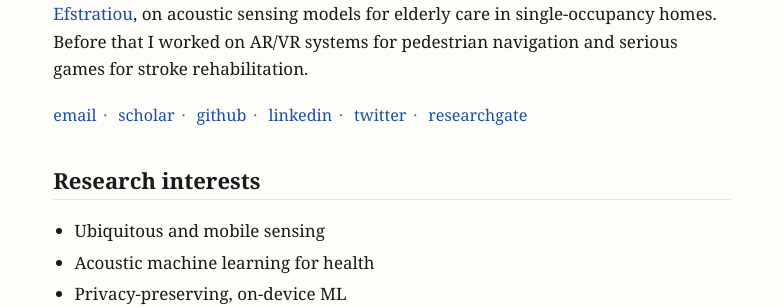
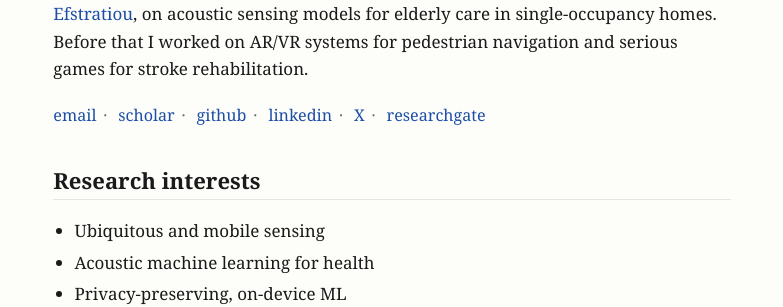
Before and after one commit to p4vlos/p4vlos.github.io, a Jekyll site: the page built from index.md, in a window 1280 px wide. Shown: the part 326-633 px from the top of the page, without its empty margins (248-1031 px from the left). Built offline with Jekyll 4.4.1, drawn with Linux system fonts in a browser that asks for light colours.

Commit message:
Update Twitter link to X in index.md

```diff
--- a/index.md
+++ b/index.md
@@ -15,7 +15,7 @@ I completed my PhD at the [University of Kent](https://www.kent.ac.uk/computing)
   <a href="https://scholar.google.com/citations?user=OieXGCcAAAAJ">scholar</a><span class="sep">·</span>
   <a href="https://github.com/p4vlos">github</a><span class="sep">·</span>
   <a href="https://www.linkedin.com/in/pavlosnicolaou/">linkedin</a><span class="sep">·</span>
-  <a href="https://twitter.com/pavlosnicolaou">twitter</a><span class="sep">·</span>
+  <a href="https://x.com/pavlosnicolaou">X</a><span class="sep">·</span>
   <a href="https://www.researchgate.net/profile/Pavlos-Nicolaou">researchgate</a>
 </p>
 
```
